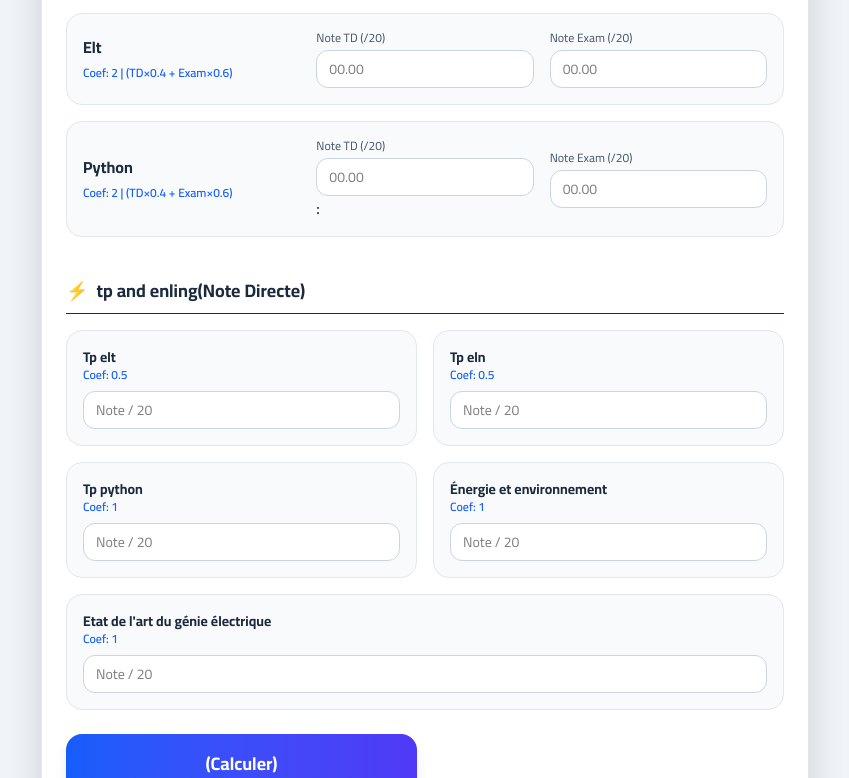
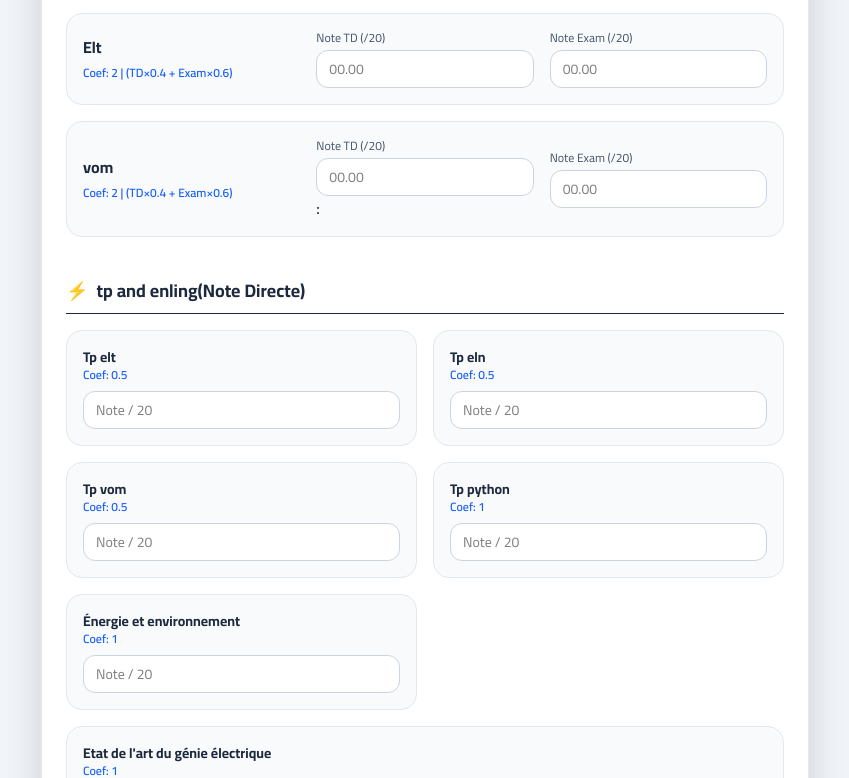
Before and after one commit to saramekh/telecom-calcul, a plain HTML site: page index.html.html in a window 1280 px wide. Shown: the part 557-1335 px from the top of the page, without its empty margins (215-1064 px from the left). Drawn offline with nearby package versions, Linux system fonts and the light colour scheme.

Commit message:
update website

```diff
--- a/index.html.html
+++ b/index.html.html
@@ -93,10 +93,10 @@
                         </div>
                     </div>
 
-                    <!-- Python -->
+                    <!-- vom -->
                     <div class="bg-slate-50 p-4 rounded-2xl border border-slate-200 grid grid-cols-1 md:grid-cols-3 gap-4 items-center">
                         <div>
-                            <span class="font-bold text-slate-800 block">Python</span>
+                            <span class="font-bold text-slate-800 block">vom</span>
                             <span class="text-xs text-blue-600 font-semibold">Coef: 2 | (TD×0.4 + Exam×0.6)</span>
                         </div>
                         <div>
@@ -127,6 +127,12 @@
                         <!-- Tp eln -->
                         <div class="bg-slate-50 p-4 rounded-2xl border border-slate-200">
                             <span class="font-bold text-slate-800 block text-sm">Tp eln</span>
+                            <span class="text-xs text-blue-600 font-semibold mb-2 block">Coef: 0.5</span>
+                            <input type="number" step="0.01" min="0" max="20" id="tp_eln" class="w-full bg-white border border-slate-300 rounded-xl px-3 py-2 text-sm focus:outline-none focus:ring-2 focus:ring-blue-500" placeholder="Note / 20">
+                        </div>
+                        <!-- Tp vom -->
+                        <div class="bg-slate-50 p-4 rounded-2xl border border-slate-200">
+                            <span class="font-bold text-slate-800 block text-sm">Tp vom</span>
                             <span class="text-xs text-blue-600 font-semibold mb-2 block">Coef: 0.5</span>
                             <input type="number" step="0.01" min="0" max="20" id="tp_eln" class="w-full bg-white border border-slate-300 rounded-xl px-3 py-2 text-sm focus:outline-none focus:ring-2 focus:ring-blue-500" placeholder="Note / 20">
                         </div>
```
